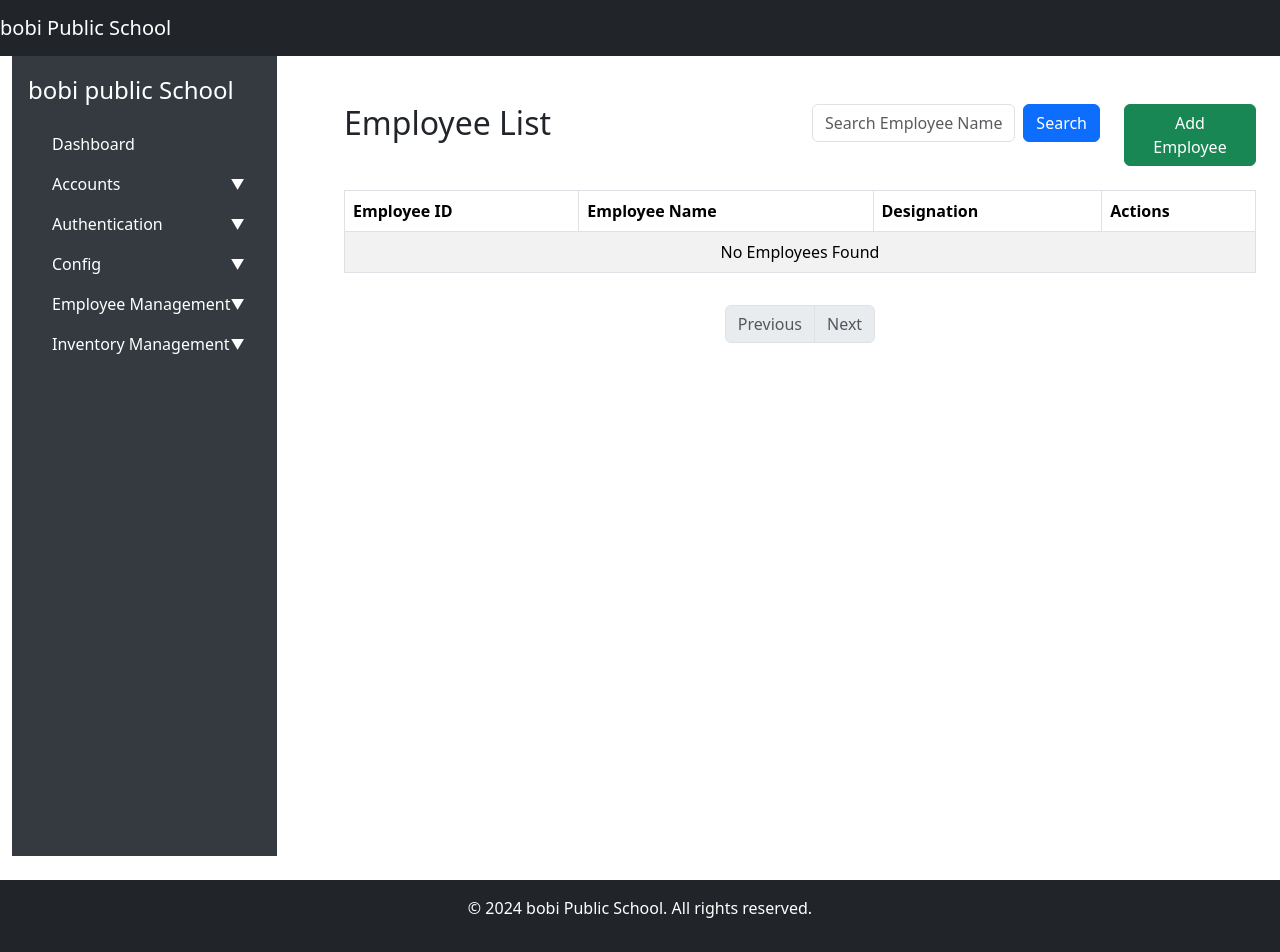
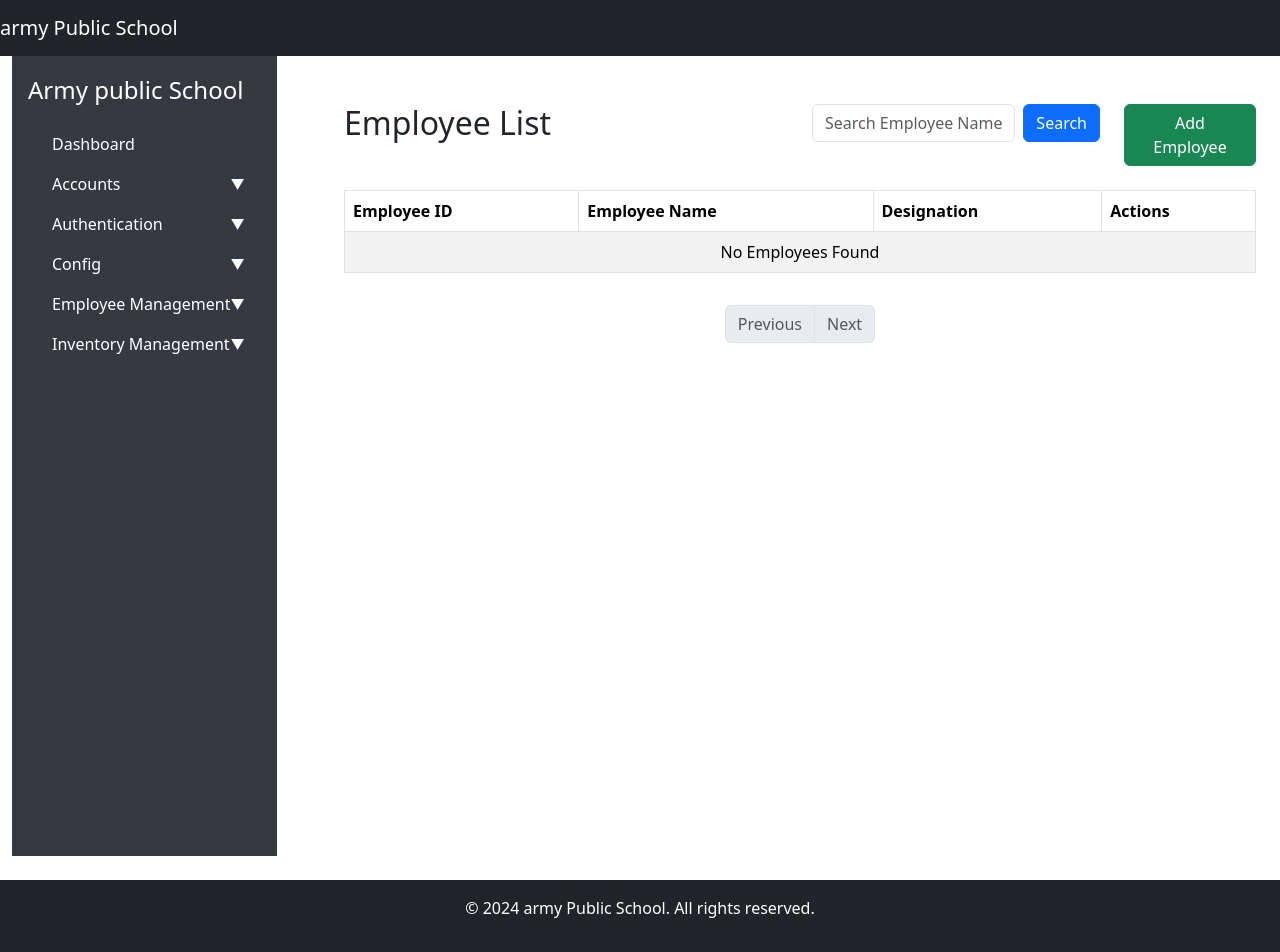
Before and after one commit to MDtech-code/SchoolManagementSystem, a Django app: page /employee/ in a window 1280 px wide. Run offline with Django 5.2, Linux system fonts and the light colour scheme; data that the repository does not hold is empty; some libraries are stand-ins or nearby versions.

Commit message:
change in school name

```diff
--- a/templates/includes/footer.html
+++ b/templates/includes/footer.html
@@ -1,3 +1,3 @@
 <footer class="footer bg-dark text-white text-center py-3 mt-4">
-    <p>&copy; 2024 bobi Public School. All rights reserved.</p>
+    <p>&copy; 2024 army Public School. All rights reserved.</p>
   </footer>
--- a/templates/includes/header.html
+++ b/templates/includes/header.html
@@ -1,5 +1,5 @@
 <nav class="navbar navbar-expand-lg navbar-dark bg-dark">
-    <a class="navbar-brand" href="#">bobi Public School</a>
+    <a class="navbar-brand" href="#">army Public School</a>
     <button class="navbar-toggler" type="button" data-toggle="collapse" data-target="#navbarNav" aria-controls="navbarNav" aria-expanded="false" aria-label="Toggle navigation">
         <span class="navbar-toggler-icon"></span>
     </button>
--- a/templates/includes/sidebar.html
+++ b/templates/includes/sidebar.html
@@ -32,7 +32,7 @@
     <!-- Sidebar -->
     <nav class="sidebar p-3">
         <div class="logo mb-3">
-            <a href="#" class="text-white text-decoration-none fs-4">bobi public School</a>
+            <a href="#" class="text-white text-decoration-none fs-4">Army public School</a>
         </div>
         <ul class="nav flex-column">
             <!-- Dashboard -->
```
